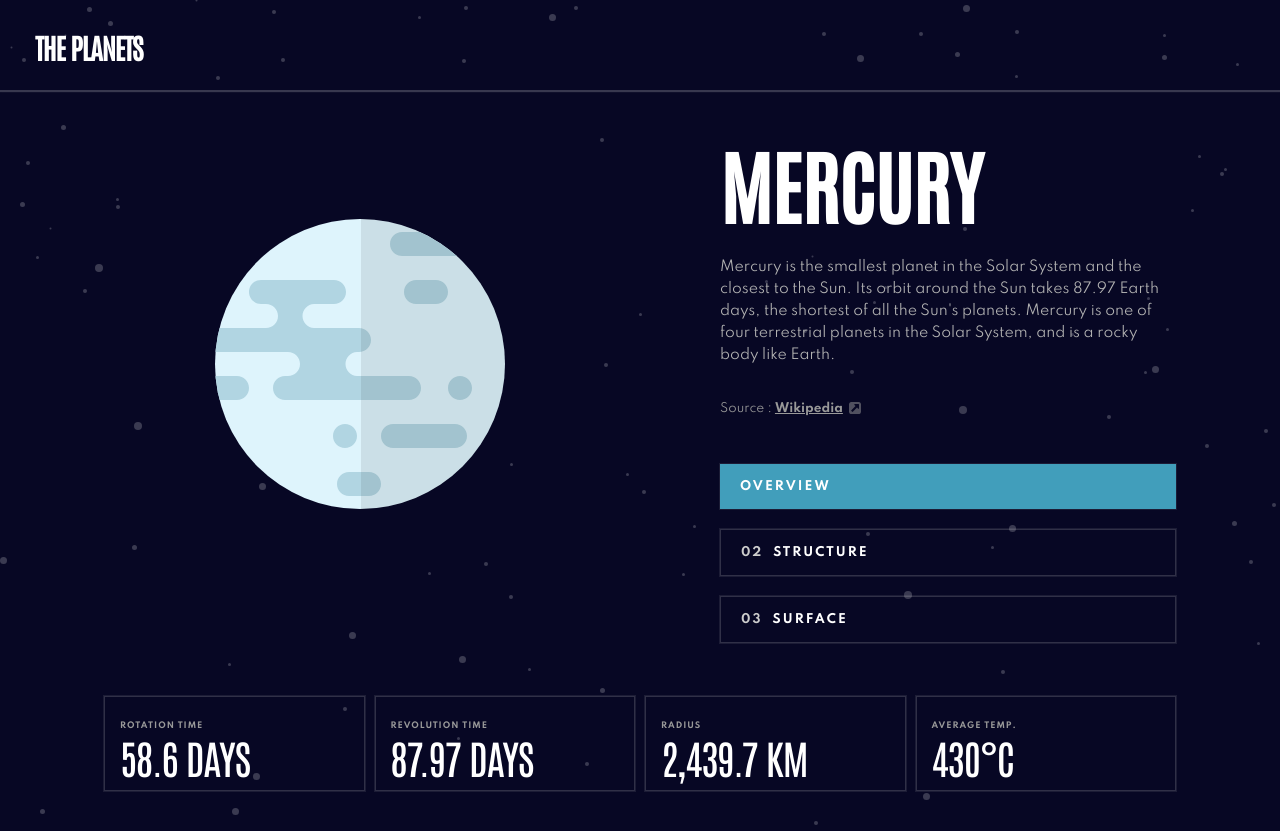
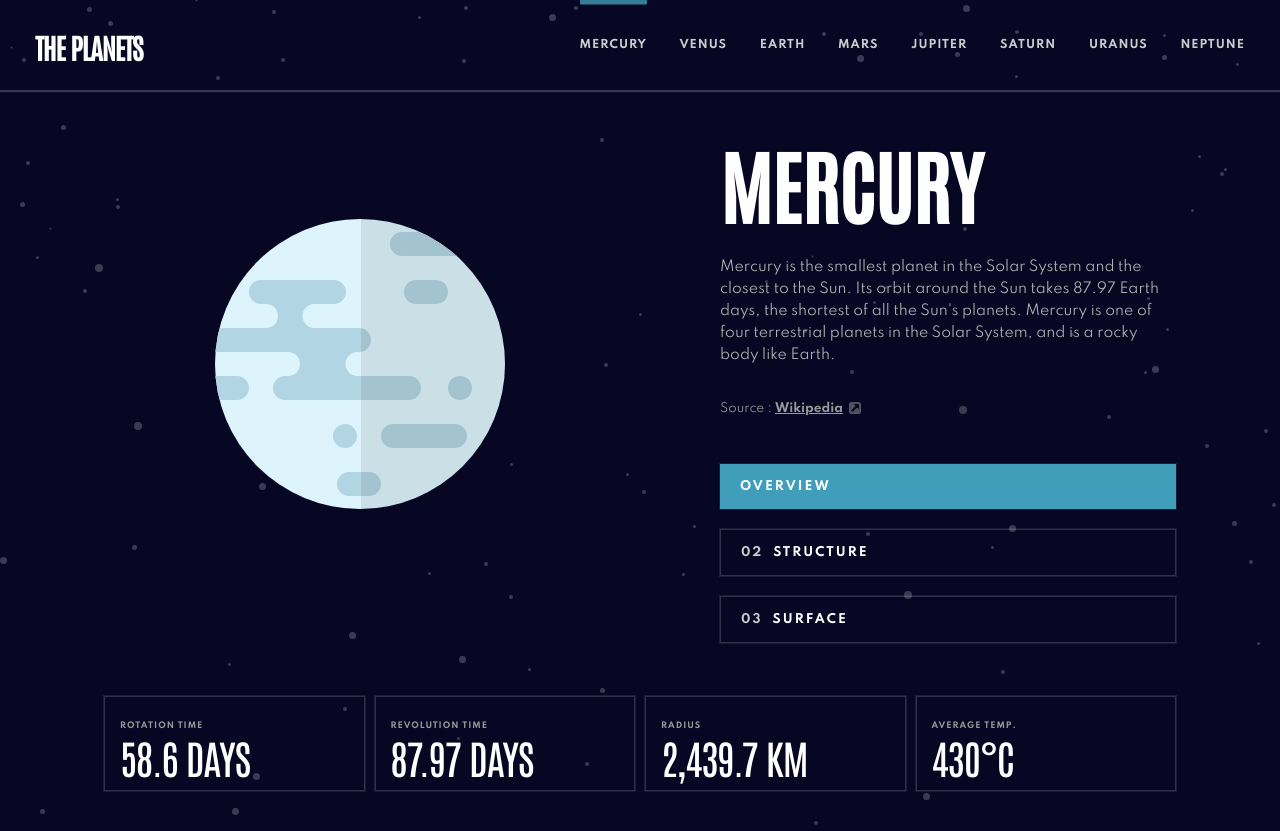
Before and after one commit to ding-09/planets-facts, a React (Create React App) app: page / in a window 1280 px wide. Built offline with nearby package versions, Linux system fonts and the light colour scheme.

Commit message:
fix an issue where main nav disappears after refresh

```diff
--- a/src/components/Header/Header.js
+++ b/src/components/Header/Header.js
@@ -1,6 +1,6 @@
 import { StyledHeader } from './Header.styled';
 import { ReactComponent as HamburgerIcon } from '../../icons/icon-hamburger.svg';
-import { useState } from 'react';
+import { useState, useEffect } from 'react';
 import { v4 as uuidv4 } from 'uuid';
 import NavItem from './NavItem';
 
@@ -19,6 +19,11 @@ const Header = ({
     // open / close menu (set showMenu to opposite)
     setShowMenu(!showMenu);
   };
+
+  // useEffect hook to display menu if currentScreen >= 768
+  useEffect(() => {
+    window.innerWidth >= 768 ? setShowMenu(true) : setShowMenu(false);
+  }, []);
 
   return (
     <StyledHeader>
```
